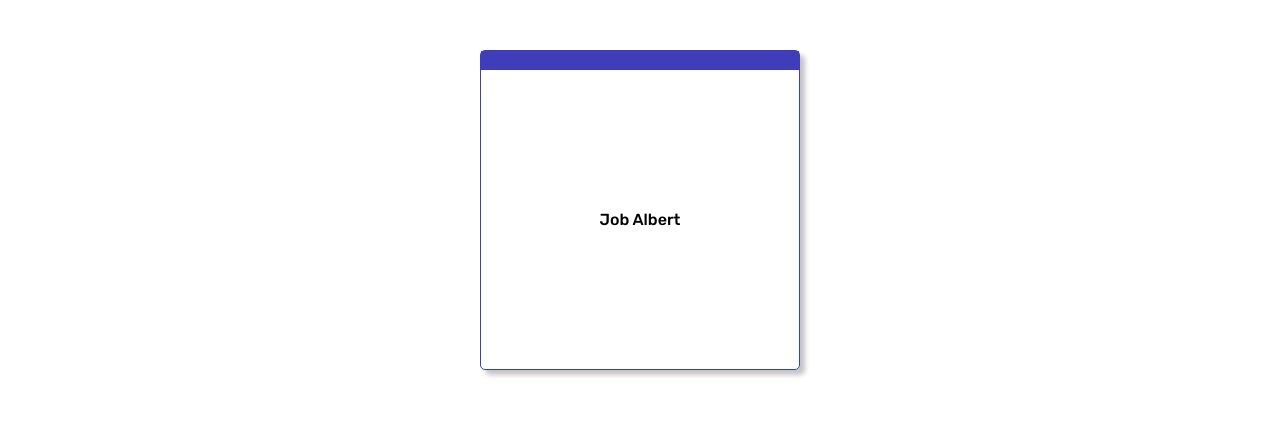
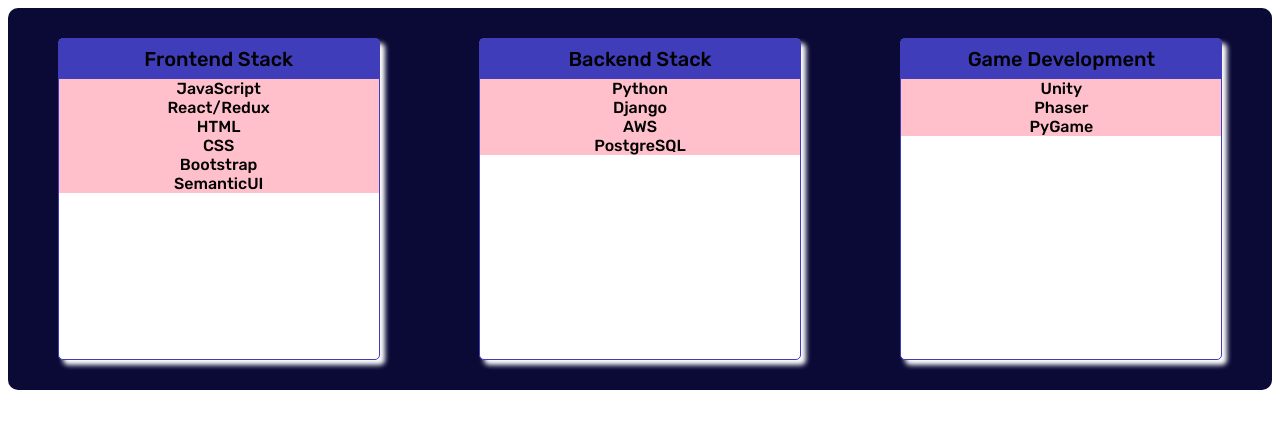
Before and after one commit to albert-dm/next-albert-dm-page, a Next.js app: page / in a window 1280 px wide. Shown: the top 428 px of the page. Built offline with nearby package versions, Linux system fonts and the light colour scheme.

Commit message:
cards funcionando

```diff
--- a/pages/_app.js
+++ /dev/null
@@ -1,7 +0,0 @@
-import '../styles/globals.css'
-
-function MyApp({ Component, pageProps }) {
-  return <Component {...pageProps} />
-}
-
-export default MyApp
--- /dev/null
+++ b/pages/api/skillsList.js
@@ -0,0 +1,24 @@
+const frontend = {
+  name: "Frontend Stack",
+  skills: [
+    "JavaScript",
+    "React/Redux",
+    "HTML",
+    "CSS",
+    "Bootstrap",
+    "SemanticUI",
+  ],
+};
+const backend = {
+  name: "Backend Stack",
+  skills: ["Python", "Django", "AWS", "PostgreSQL"],
+};
+const gameDev = {
+  name: "Game Development",
+  skills: ["Unity", "Phaser", "PyGame"],
+};
+
+
+const skills = [frontend, backend, gameDev];
+
+export default skills;
--- /dev/null
+++ b/pages/components/card/card.styles.js
@@ -0,0 +1,44 @@
+import styled from "styled-components";
+
+export const CardContainer = styled.div `
+  @import url("https://fonts.googleapis.com/css2?family=Rubik:wght@500&display=swap");
+
+  display: flex;
+  cursor: pointer;
+  flex-direction: column;
+  font-size: 16px;
+  font-family: "Rubik", sans-serif;
+  align-items: center;
+  text-align: center;
+
+  .content {
+    width: 40vh;
+    height: 40vh;
+    border-style: solid;
+    border-color: #3f3db9;
+    border-width: 0.1px;
+    border-radius: 5px;
+    box-shadow: 5px 5px 5px white;
+    display: flex;
+    flex-direction: column;
+    background-color: white;
+    margin:30px;
+  }
+  .name {
+    width: 100%;
+    height: 40px;
+    display: flex;
+    justify-content: center;
+    align-items: center;
+    background-color: #3f3db9;
+    font-size:20px;
+  }
+  .description {
+    display: flex;
+    justify-content: center;
+    align-items: center;
+    background-color: pink;
+    font-size: 16px;
+    font-family: "Rubik", sans-serif;
+  }
+`;
--- /dev/null
+++ b/pages/components/card/index.js
@@ -0,0 +1,29 @@
+import React from "react";
+import { CardContainer } from "./card.styles";
+
+const SkillsList = (props) => {
+  return (
+    <div>
+      {props.skills.map((skill) => (
+        <div className="item" key={skill}>
+          {skill}
+        </div>
+      ))}
+    </div>
+  );
+};
+
+const SkillsCard = (props) => {
+  return (
+    <CardContainer>
+      <div className="content">
+        <div className="name">{props.skill.name}</div>
+        <div className="description">
+          <SkillsList skills={props.skill.skills} />
+        </div>
+      </div>
+    </CardContainer>
+  );
+};
+
+export default SkillsCard;
--- /dev/null
+++ b/pages/components/cardContainer/cardContainer.styles.js
@@ -0,0 +1,16 @@
+import styled from 'styled-components';
+import { colors } from '../../theme'
+
+export const CardContainer  = styled.div`
+    @import url('https://fonts.googleapis.com/css2?family=Rubik:wght@500&display=swap');
+    .cards{
+    display:flex;
+    flex-direction:row;
+    flex-wrap:wrap;
+    background-color:${colors.terminal};
+    justify-content:space-around;
+    align-items:center;
+    height:auto;
+    border-radius:10px;
+    }
+  `;
--- /dev/null
+++ b/pages/components/cardContainer/index.js
@@ -0,0 +1,17 @@
+import React from "react";
+import SkillsCard from "../card";
+import { CardContainer } from "./cardContainer.styles";
+
+const SkillsContainer = (props) => {
+  return (
+    <CardContainer>
+      <div class="cards">
+      {props.skills.map((skill) => (
+        <SkillsCard skill={skill} />
+      ))}
+      </div>
+    </CardContainer>
+  );
+};
+
+export default SkillsContainer;
--- a/pages/components/rectangle/index.js
+++ /dev/null
@@ -1,17 +0,0 @@
-
-import React from 'react';
-import { PortfolioCardContainer } from './rectangle.styles';
-
-const PortfolioCard = () =>(
-  <PortfolioCardContainer>
-    <div className = 'card'>
-      <div className = 'cardHeader'></div>
-      <div className = 'cardBody'>
-          <p>Job Albert</p>
-      </div>
-    </div>
-  </PortfolioCardContainer>
-
-);
-
-export default PortfolioCard;
--- a/pages/components/rectangle/rectangle.styles.js
+++ /dev/null
@@ -1,52 +0,0 @@
-import styled from 'styled-components';
-
-
-export const PortfolioCardContainer  = styled.div`
-    @import url('https://fonts.googleapis.com/css2?family=Rubik:wght@500&display=swap');
-
-    display:flex;
-    cursor: pointer;
-    flex-direction: column;
-    font-size: 16px;
-    font-family: 'Rubik', sans-serif;
-
-    align-items: center;
-    text-align: center;
-
-
-    .card{
-        margin-top:50px;
-        width:40vh;
-        height:40vh;
-        border-style:solid;
-        border-color:#3f3db9;
-        border-width:0.1px;
-        border-radius:5px;
-        box-shadow: 5px 5px 5px #C4C4C4;
-        display:flex;
-        flex-direction:column;
-    }
-    .cardHeader{
-        width:100%;
-        height:20px;
-        display:flex;
-        justify-content:center;
-        align-content: center;
-        background-color:#3f3db9;
-    }
-    .cardBody {
-        height:100%;
-        display:flex;
-        justify-content:center;
-        align-content: center;
-    }
-
-    .cardBody p {
-        display:flex;
-        align-items:center;
-        justify-content:center;
-        font-size: 16px;
-        font-family: 'Rubik', sans-serif;
-    }
-
-  `;
--- a/pages/index.js
+++ b/pages/index.js
@@ -1,22 +1,14 @@
-import Head from 'next/head';
-import Rectangle from './components/rectangle'
-import styled, { createGlobalStyle } from 'styled-components';
-const GlobalStyle = createGlobalStyle`
- h1 {
-   font-size: 4rem;
- }
-`;
-const Container = styled.div`
-  text-align: center;
-`;
-export default function Home() {
-  return (
-    <>
-      <Head>
-        <title>SSR styled-components with Next.js Starter</title>
-      </Head>
 
-        <Rectangle/>
-    </>
-  );
+import React from 'react'
+import SkillsContainer from './components/cardContainer'
+import skills from './api/skillsList'
+
+const App = () => {
+    return (
+        <div>
+            <SkillsContainer skills={skills}/>
+        </div>
+    )
 }
+
+export default App
--- /dev/null
+++ b/pages/theme.js
@@ -0,0 +1,6 @@
+export const colors = {
+  white: "#FFFFFF",
+  terminal: "#0B0A37",
+  seccondary: "#3F3DB9",
+  primary: "#000000"
+};
```
Also changed, not shown: pages/components/panel/index.js (added, +22 -0 lines), pages/components/panel/panel.styles.js (added).
